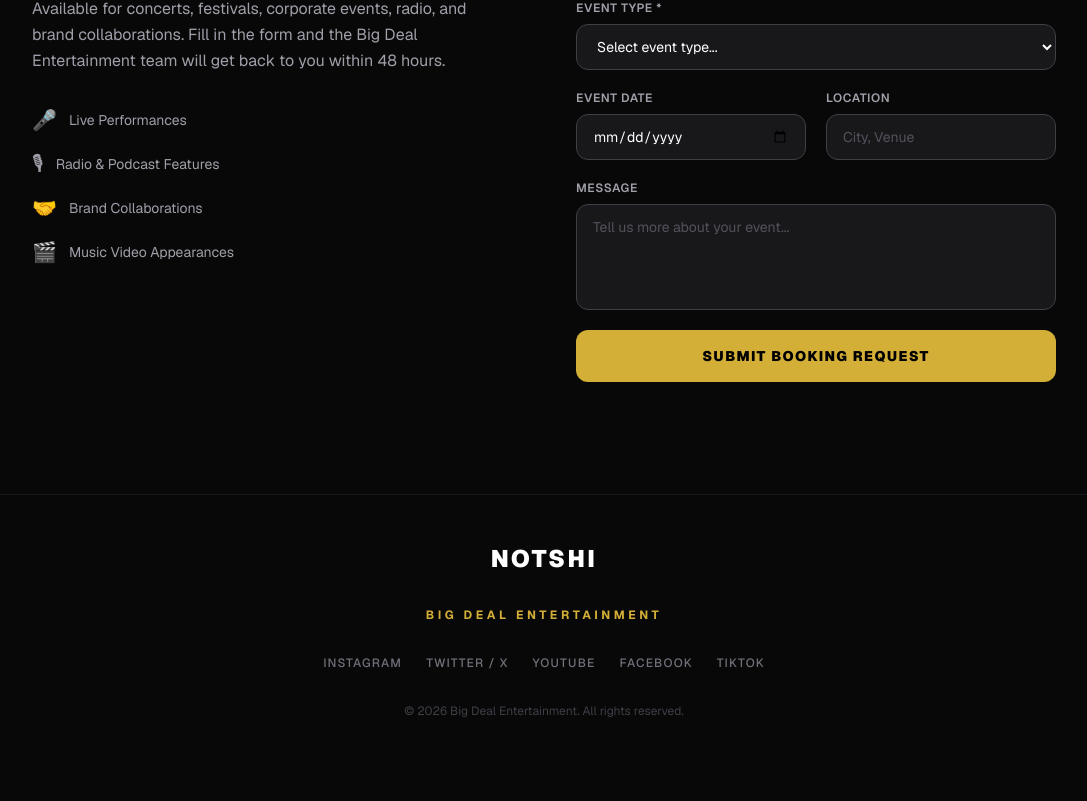
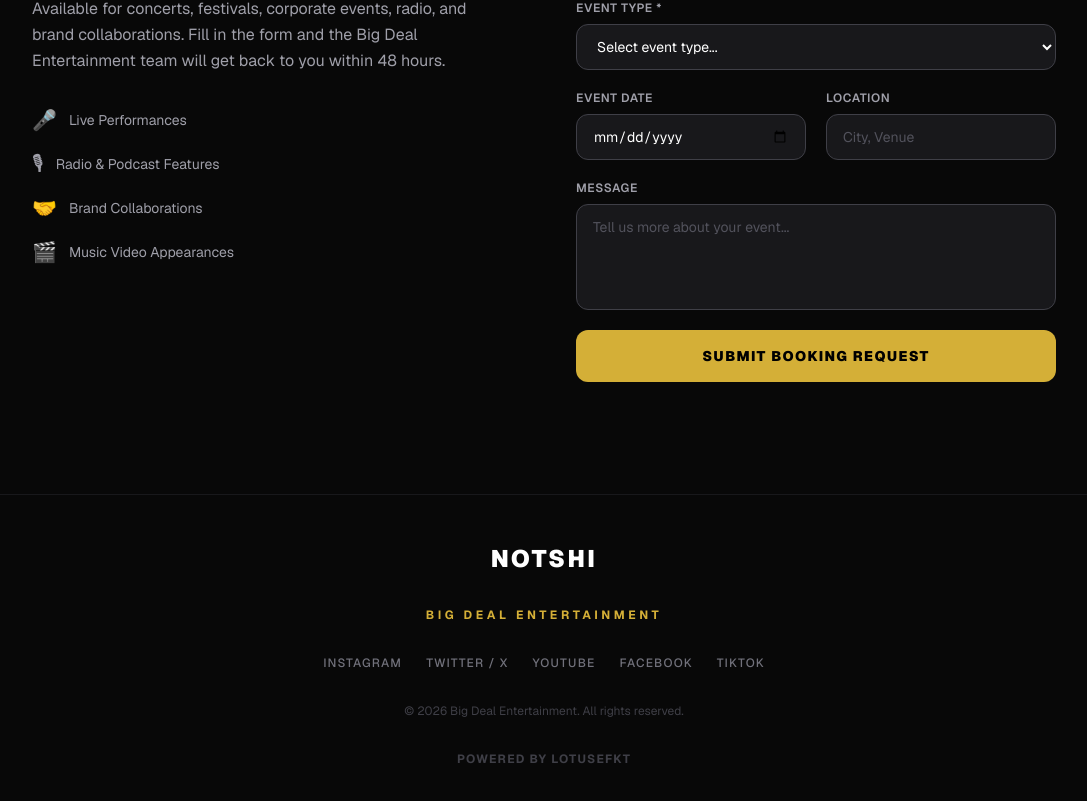
Before and after one commit to WrongIdea/notshi, a Next.js app: page / in a window 1280 px wide. Shown: the part 8757-9558 px from the top of the page, without its empty margins (96-1183 px from the left). Before the commit the page ends 9524 px from the top, so only its background shows below. Built offline with nearby package versions, Linux system fonts and the light colour scheme.

Commit message:
Added Powered by

```diff
--- a/components/Footer.tsx
+++ b/components/Footer.tsx
@@ -34,6 +34,14 @@ export default function Footer() {
         <p className="text-zinc-700 text-xs">
           © {new Date().getFullYear()} Big Deal Entertainment. All rights reserved.
         </p>
+        <a
+          href="https://lotus-efkt-portfolio.vercel.app/"
+          target="_blank"
+          rel="noopener noreferrer"
+          className="text-zinc-700 hover:text-[#D4AF37] text-xs transition-colors uppercase tracking-widest font-bold"
+        >
+          Powered by LotusEfkt
+        </a>
       </div>
     </footer>
   );
```
